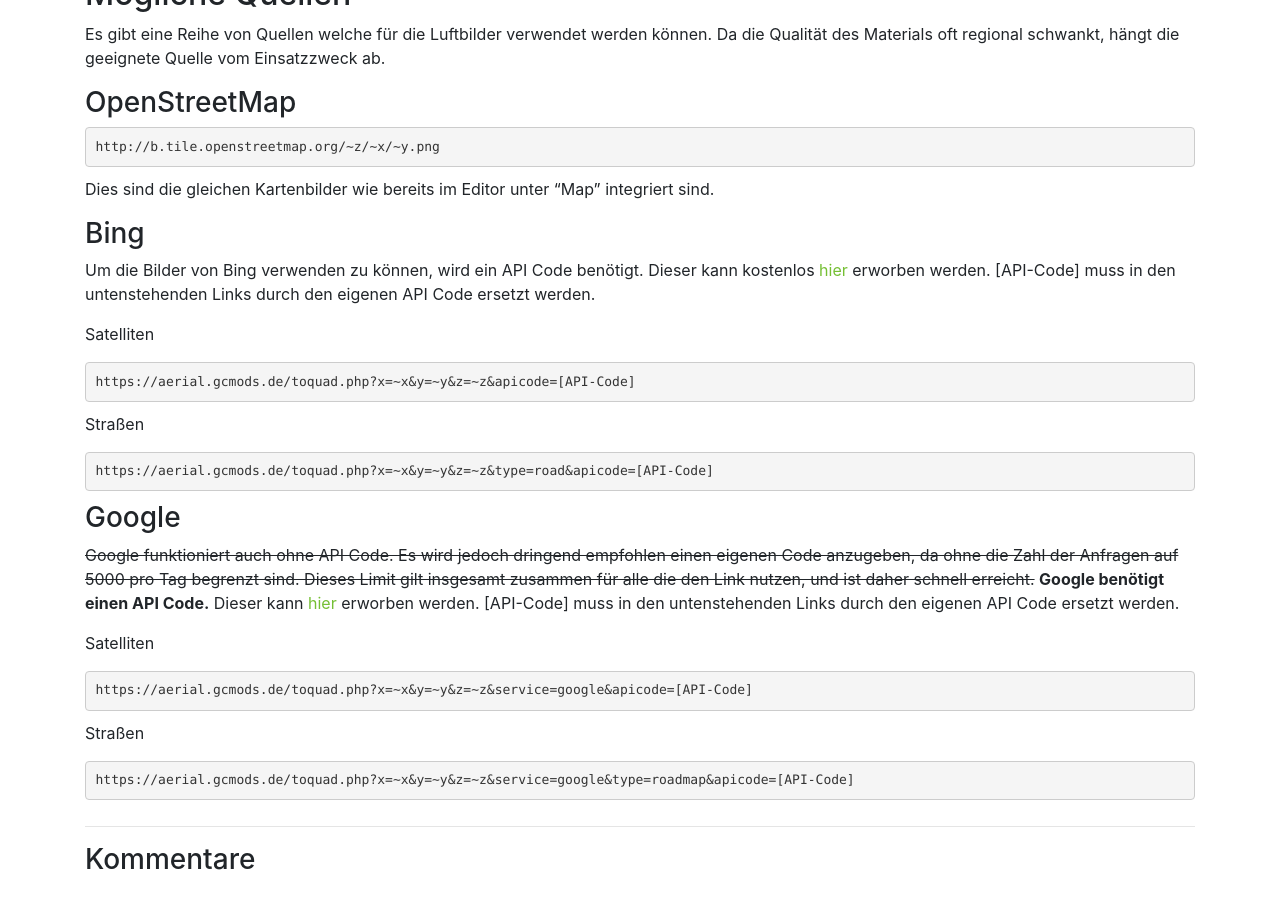
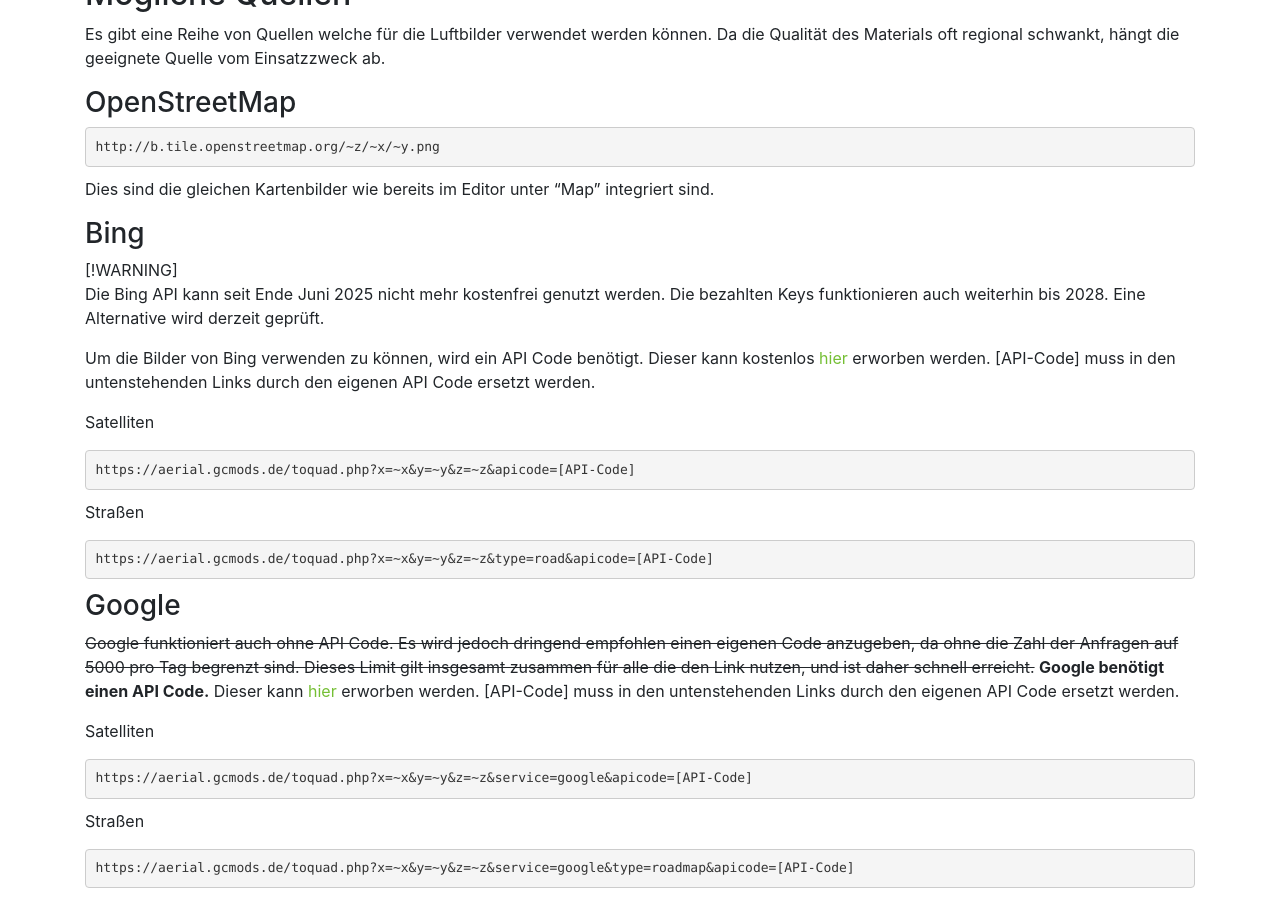
Before and after one commit to gcWorld/gcMods-Website, a Jekyll site: the page built from _posts/2018-10-04-Luftbilder in LOTUS.markdown, in a window 1280 px wide and 900 px high, scrolled down 1410 px. Built offline with Jekyll 4.4.1, drawn with Linux system fonts in a browser that asks for light colours; nearby versions of some CDN libraries; comment, search, counter and statistics services are not loaded.

Commit message:
Update 2018-10-04-Luftbilder in LOTUS.markdown

```diff
--- a/_posts/2018-10-04-Luftbilder in LOTUS.markdown
+++ b/_posts/2018-10-04-Luftbilder in LOTUS.markdown
@@ -37,6 +37,9 @@
 Dies sind die gleichen Kartenbilder wie bereits im Editor unter "Map" integriert sind.
 
 ### Bing
+> [!WARNING]
+> Die Bing API kann seit Ende Juni 2025 nicht mehr kostenfrei genutzt werden. Die bezahlten Keys funktionieren auch weiterhin bis 2028. Eine Alternative wird derzeit geprüft.
+
 Um die Bilder von Bing verwenden zu können, wird ein API Code benötigt. Dieser kann kostenlos [hier](https://www.bingmapsportal.com/) erworben werden. [API-Code] muss in den untenstehenden Links durch den eigenen API Code ersetzt werden.
 
 Satelliten
```
